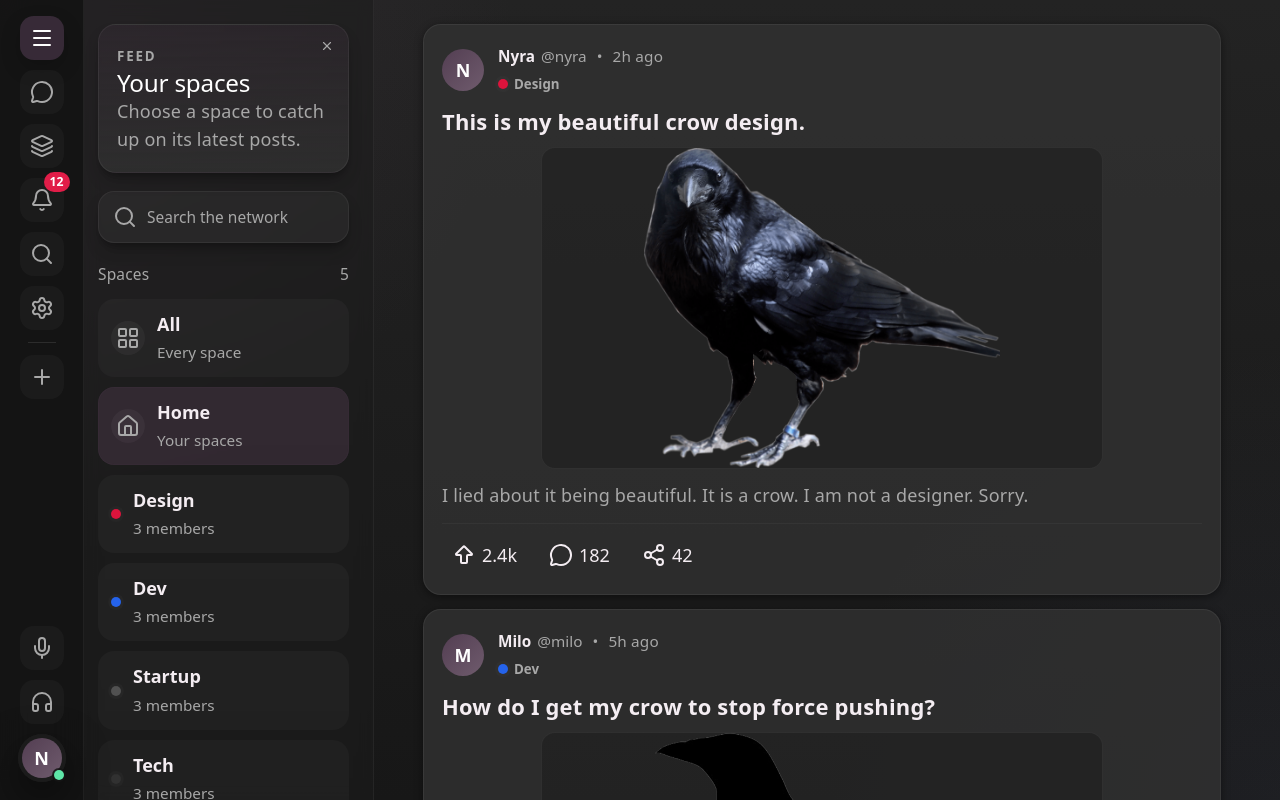
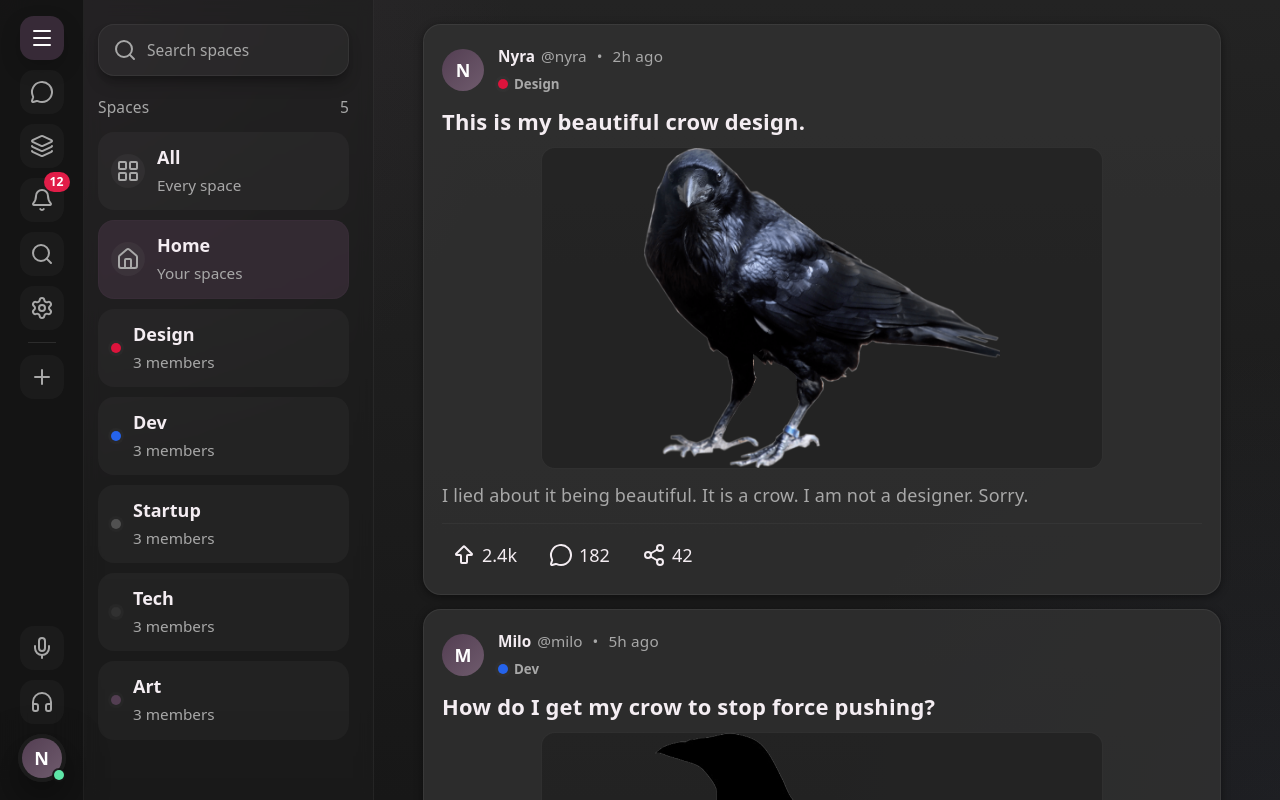
Before and after one commit to Crowbit-dev/Crowbit, a React (Vite) app in the folder client/: page /home in a window 1280 px wide. Built offline with nearby package versions, Linux system fonts and the light colour scheme.

Commit message:
refactor(WorkspaceSidebar): remove SidebarHeading component and related styles

```diff
--- a/client/src/components/WorkspaceSidebar.module.css
+++ b/client/src/components/WorkspaceSidebar.module.css
@@ -37,51 +37,6 @@
 
 .workspaceSidebar button span {
 	cursor: inherit;
-}
-
-.sidebarHeadingBlock {
-	position: relative;
-	padding: 18px;
-	border: 1px solid rgba(255, 255, 255, 0.06);
-	box-shadow: var(--shadow);
-	background: linear-gradient(180deg, rgba(83, 62, 82, 0.2), rgba(49, 49, 49, 0.82));
-	border-radius: 18px;
-}
-
-.sidebarHeadingDismiss {
-	position: absolute;
-	top: 10px;
-	right: 10px;
-	display: grid;
-	place-items: center;
-	width: 22px;
-	height: 22px;
-	padding: 0;
-	border: 0;
-	border-radius: 50%;
-	background: transparent;
-	color: var(--offwhite);
-	cursor: pointer;
-}
-
-.sidebarHeadingDismiss:hover,
-.sidebarHeadingDismiss:focus-visible {
-	outline: none;
-	background: rgba(83, 62, 82, 0.4);
-	color: var(--text-h);
-}
-
-.sidebarKicker {
-	color: var(--offwhite);
-	font-size: 0.74rem;
-	font-weight: 800;
-	letter-spacing: 0.14em;
-	text-transform: uppercase;
-}
-
-.sidebarCopy {
-	color: var(--offwhite);
-	line-height: 1.55;
 }
 
 .sidebarSearchCard {
--- a/client/src/components/WorkspaceSidebar.tsx
+++ b/client/src/components/WorkspaceSidebar.tsx
@@ -18,7 +18,7 @@ import {
 	Users,
 	X,
 } from 'lucide-react';
-import { useState, type CSSProperties } from 'react';
+import type { CSSProperties } from 'react';
 import type {
 	Community,
 	DirectMessage,
@@ -97,31 +97,6 @@ function SidebarSearch({
 	);
 }
 
-function SidebarHeading({ id, kicker, title, copy }: { id: string; kicker: string; title: string; copy: string }) {
-	const [dismissed, setDismissed] = useState(() => localStorage.getItem(`sidebar-heading-dismissed:${id}`) === '1');
-	if (dismissed) return null;
-	const dismiss = () => {
-		localStorage.setItem(`sidebar-heading-dismissed:${id}`, '1');
-		setDismissed(true);
-	};
-	return (
-		<div className={styles.sidebarHeadingBlock}>
-			<button
-				type="button"
-				className={styles.sidebarHeadingDismiss}
-				onClick={dismiss}
-				aria-label="Dismiss introduction"
-				title="Dismiss"
-			>
-				<X size={14} aria-hidden="true" />
-			</button>
-			<p className={styles.sidebarKicker}>{kicker}</p>
-			<h2>{title}</h2>
-			<p className={styles.sidebarCopy}>{copy}</p>
-		</div>
-	);
-}
-
 function WorkspaceSidebar({
 	mode,
 	communities,
@@ -154,15 +129,7 @@ function WorkspaceSidebar({
 
 		return (
 			<aside className={styles.workspaceSidebar}>
-				<SidebarHeading
-					key="feed"
-					id="feed"
-					kicker="Feed"
-					title="Your spaces"
-					copy="Choose a space to catch up on its latest posts."
-				/>
-
-				<SidebarSearch value={searchQuery} onChange={onSearchQuery} placeholder="Search the network" />
+				<SidebarSearch value={searchQuery} onChange={onSearchQuery} placeholder="Search spaces" />
 
 				<div className={styles.sidebarSection}>
 					<div className={styles.sidebarSectionHead}>
@@ -231,14 +198,6 @@ function WorkspaceSidebar({
 
 		return (
 			<aside className={styles.workspaceSidebar}>
-				<SidebarHeading
-					key="dms"
-					id="dms"
-					kicker="Direct messages"
-					title="Conversations"
-					copy="Pick up where you left off with friends."
-				/>
-
 				<SidebarSearch value={searchQuery} onChange={onSearchQuery} placeholder="Search friends" />
 
 				<div className={styles.sidebarSection}>
@@ -287,14 +246,6 @@ function WorkspaceSidebar({
 
 		return (
 			<aside className={styles.workspaceSidebar}>
-				<SidebarHeading
-					key="notifications"
-					id="notifications"
-					kicker="Notifications"
-					title="Inbox"
-					copy="Unread Activity."
-				/>
-
 				<SidebarSearch value={searchQuery} onChange={onSearchQuery} placeholder="Search activity" />
 
 				<div className={styles.sidebarSection}>
@@ -331,14 +282,6 @@ function WorkspaceSidebar({
 
 		return (
 			<aside className={styles.workspaceSidebar}>
-				<SidebarHeading
-					key="search"
-					id="search"
-					kicker="Search"
-					title="Find anything"
-					copy="Search posts, users, and communities from one place."
-				/>
-
 				<SidebarSearch
 					value={searchQuery}
 					onChange={onSearchQuery}
@@ -437,14 +380,6 @@ function WorkspaceSidebar({
 			className={`${styles.workspaceSidebar} ${styles.communityEdge}`}
 			style={{ '--community-color': gradientCommunityColor(activeCommunity.color) } as CSSProperties}
 		>
-			<SidebarHeading
-				key="communities"
-				id="communities"
-				kicker="Communities"
-				title="All spaces"
-				copy="Select a community to view its channels and members."
-			/>
-
 			<SidebarSearch value={searchQuery} onChange={onSearchQuery} placeholder="Search communities" />
 
 			<div className={styles.sidebarSection}>
```
